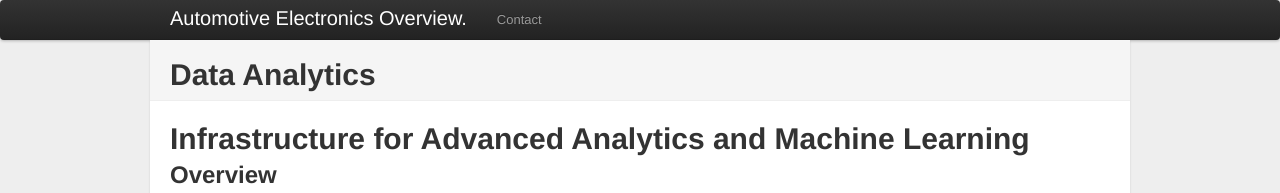
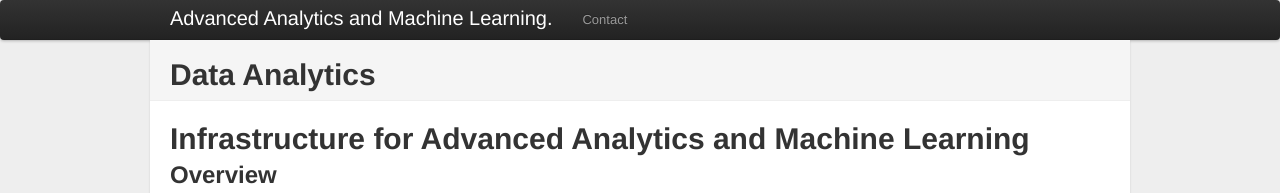
Before and after one commit to scalable-infrastructure/scalable-infrastructure.github.io, a Jekyll site: the page built from index.md, in a window 1280 px wide. Shown: the top 193 px of the page. Built offline with Jekyll 4.4.1, drawn with Linux system fonts in a browser that asks for light colours; part of the change alters nothing that is shown.

Commit message:
updated config

```diff
--- a/_config.yml
+++ b/_config.yml
@@ -11,11 +11,11 @@ markdown: kramdown
 # Themes are encouraged to use these universal variables
 # so be sure to set them if your theme uses them.
 #
-title : Automotive Electronics Overview.
-tagline: Clemson University International Center for Automotive Research
+title :  Advanced Analytics and Machine Learning.
+tagline: LMU
 author :
   name : Andre Luckow
-  email : andreluckow@clemson.edu
+  email : andre.luckow@ifi.lmu.de
   github : drelu
   twitter : drelu
   feedburner : n/a
@@ -28,7 +28,7 @@ author :
 # Else if you are pushing to username.github.com, replace with your username.
 # Finally if you are pushing to a GitHub project page, include the project name at the end.
 #
-production_url : https://automotive-electronics.github.io
+production_url : https://scalable-infrastructure.github.io
 
 # All Jekyll-Bootstrap specific configurations are namespaced into this hash
 #
@@ -57,7 +57,7 @@ JB :
   #   - Only the following values are falsy: ["", null, false]
   #   - When setting BASE_PATH it must be a valid url.
   #     This means always setting the protocol (http|https) or prefixing with "/"
-  BASE_PATH : https://automotive-electronics.github.io
+  BASE_PATH : https://scalable-infrastructure.github.io
 
   # By default, the asset_path is automatically defined relative to BASE_PATH plus the enabled theme.
   # ex: [BASE_PATH]/assets/themes/[THEME-NAME]
@@ -101,7 +101,7 @@ JB :
   analytics :
     provider : false
     google :
-        tracking_id : 'UA-123-12'
+        tracking_id : false
     getclicky :
       site_id :
     mixpanel :
```
